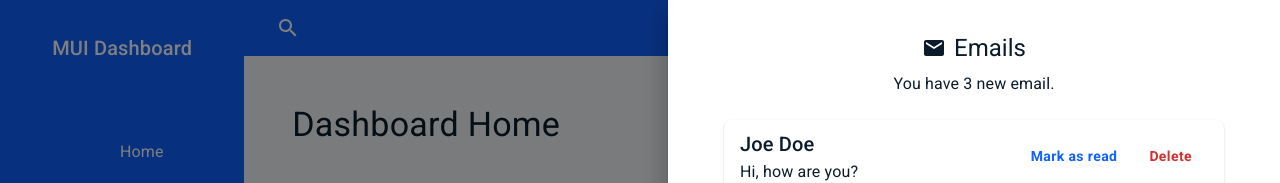
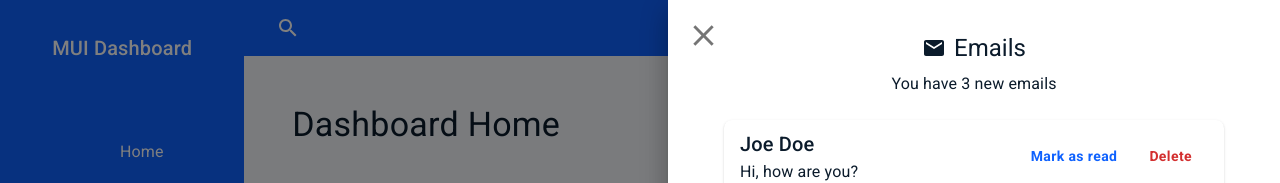
Before and after one commit to giuseppe2305/mui-dashboard, a React (Vite) app: page / in a window 1280 px wide. Shown: the top 183 px of the page. Built offline with nearby package versions, Linux system fonts and the light colour scheme; some icons are missing.

Commit message:
Added interactivity to emails drawer.

```diff
--- a/src/components/EmailsDrawer.tsx
+++ b/src/components/EmailsDrawer.tsx
@@ -1,15 +1,23 @@
-import { Email } from "@mui/icons-material";
-import { Drawer, Stack, Typography, Container, Card, Button } from "@mui/material";
+import { Close, Email } from "@mui/icons-material";
+import { Drawer, Stack, Typography, Container, Card, Button, IconButton } from "@mui/material";
 
-function EmailsDrawer() {
+interface Props {
+  isOpen: boolean;
+  handleClose: () => void;
+}
+
+function EmailsDrawer({ isOpen, handleClose }: Props) {
   return (
-    <Drawer open={true} anchor="right">
+    <Drawer open={isOpen} onClose={handleClose} anchor="right">
+      <IconButton onClick={handleClose} sx={{ position: "absolute", top: 10, left: 10 }}>
+        <Close fontSize="large" />
+      </IconButton>
       <Stack sx={{ p: 4 }} gap={1} alignItems="center">
         <Stack direction="row" alignItems="center" gap={1}>
           <Email />
           <Typography variant="h5">Emails</Typography>
         </Stack>
-        <Typography>You have 3 new email.</Typography>
+        <Typography>You have 3 new emails</Typography>
         <Container sx={{ mt: 2 }}>
           <Card sx={{ px: 2, py: 1, display: "flex", alignItems: "center", minWidth: 500 }}>
             <Stack sx={{ flexGrow: 1 }}>
--- a/src/components/HeaderBar.tsx
+++ b/src/components/HeaderBar.tsx
@@ -1,7 +1,11 @@
 import { Search, Mail, Notifications } from "@mui/icons-material";
-import { Box, Badge, Avatar } from "@mui/material";
+import { Box, Badge, Avatar, IconButton } from "@mui/material";
 
-function HeaderBar() {
+interface Props {
+  openEmail: () => void;
+}
+
+function HeaderBar({ openEmail }: Props) {
   return (
     <Box
       sx={{
@@ -17,9 +21,11 @@ function HeaderBar() {
         <Search />
       </Box>
       <Box sx={{ display: "flex", alignItems: "center", gap: 3 }}>
-        <Badge badgeContent={4} color="warning">
-          <Mail />
-        </Badge>
+        <IconButton onClick={openEmail}>
+          <Badge badgeContent={4} color="warning">
+            <Mail sx={{ color: "primary.contrastText" }} />
+          </Badge>
+        </IconButton>
         <Notifications />
         <Avatar>G</Avatar>
       </Box>
--- a/src/components/Home.tsx
+++ b/src/components/Home.tsx
@@ -1,4 +1,3 @@
-import { Email } from "@mui/icons-material";
 import { incomes } from "../mock/incomes";
 import { outcomes } from "../mock/outcomes";
 import { statistics } from "../mock/statistics";
@@ -11,12 +10,18 @@ import { TransactionsContainer } from "./TransactionsContainer";
 
 import { Box, Typography, Grid, Stack, Container } from "@mui/material";
 import { EmailsDrawer } from "./EmailsDrawer";
+import { useState } from "react";
 
 function Home() {
+  const [isEmailOpen, setIsEmailOpen] = useState(true);
+
+  const closeEmail = () => setIsEmailOpen(false);
+  const openEmail = () => setIsEmailOpen(true);
+
   return (
     <Box component="main" sx={{ flexGrow: "1", overflowY: "auto", pb: 6 }}>
-      <HeaderBar />
-      <EmailsDrawer />
+      <HeaderBar openEmail={openEmail} />
+      <EmailsDrawer isOpen={isEmailOpen} handleClose={closeEmail} />
       <Stack
         sx={{
           p: 6,
```
